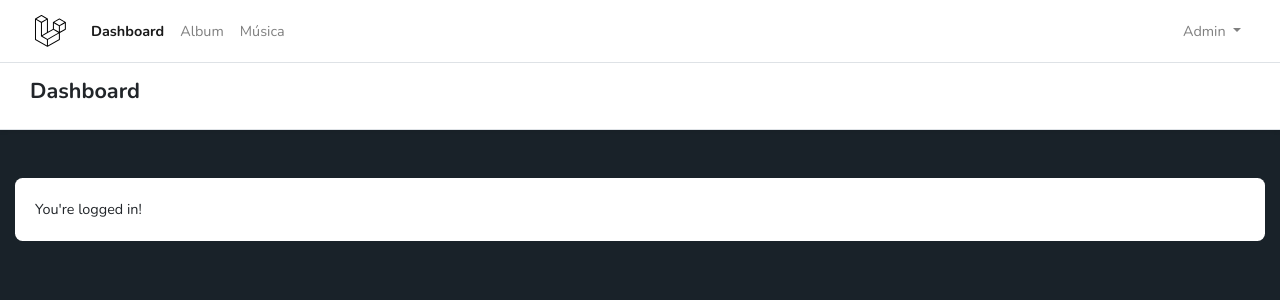
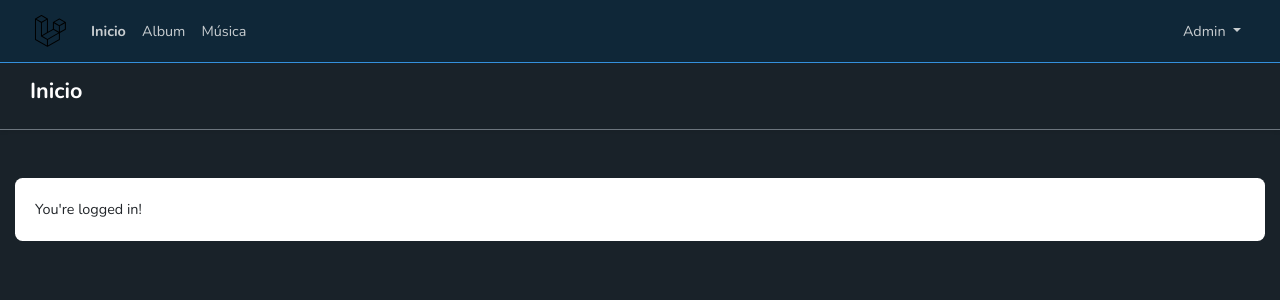
Before and after one commit to Jorgegga/proyecto-integrado, a Laravel app: page /dashboard in a window 1280 px wide. Shown: the top 300 px of the page. Run offline with Laravel 8, Linux system fonts and the light colour scheme; a user stored in the database is signed in; data comes from the database, SQL or seed files in the repository; style sheets or scripts are compiled from the project's sources; some web fonts are replaced.

Commit message:
primeros cambios cabecera

```diff
--- a/resources/views/album/albumindex.blade.php
+++ b/resources/views/album/albumindex.blade.php
@@ -1,4 +1,4 @@
-@inject('albumMet', 'App\Models\Album');
+@inject('albumMet', 'App\Models\Album')
 <x-app-layout>
     <x-slot name="header">
         <h2 class="font-semibold text-xl text-white leading-tight">
--- a/resources/views/dashboard.blade.php
+++ b/resources/views/dashboard.blade.php
@@ -1,7 +1,7 @@
 <x-app-layout>
     <x-slot name="header">
-        <h2 class="h4 font-weight-bold">
-            {{ __('Dashboard') }}
+        <h2 class="h4 font-weight-bold text-white">
+            {{ __('Inicio') }}
         </h2>
     </x-slot>
 
--- a/resources/views/layouts/app.blade.php
+++ b/resources/views/layouts/app.blade.php
@@ -22,7 +22,7 @@
         @include('layouts.navigation')
 
         <!-- Page Heading -->
-        <header class="d-flex py-3 bg-white shadow-sm border-bottom col-12">
+        <header class="d-flex py-3 shadow-sm border-bottom border-secondary col-12">
             <div class="container">
                 {{ $header }}
             </div>
--- a/resources/views/layouts/navigation.blade.php
+++ b/resources/views/layouts/navigation.blade.php
@@ -1,4 +1,4 @@
-<nav class="navbar navbar-expand-md navbar-light bg-white border-bottom sticky-top">
+<nav class="navbar navbar-expand-md navbar-light border-bottom border-primary sticky-top" style="background-color: #0f2738;">
     <div class="container">
         <!-- Logo -->
         <a class="navbar-brand" href="/">
@@ -10,14 +10,14 @@
 
         <div class="collapse navbar-collapse" id="navbarSupportedContent">
             <!-- Left Side Of Navbar -->
-            <ul class="navbar-nav mr-auto">
-                <x-nav-link href="{{ route('dashboard') }}" :active="request()->routeIs('dashboard')">
-                    {{ __('Dashboard') }}
+            <ul class="navbar-nav mr-auto" >
+                <x-nav-link href="{{ route('dashboard') }}" :active="request()->routeIs('dashboard')" style="color: #C8CDD0;">
+                    {{ __('Inicio') }}
                 </x-nav-link>
-                <x-nav-link href="{{ route('albums.index') }}" :active="request()->routeIs('albums.index')">
+                <x-nav-link href="{{ route('albums.index') }}" :active="request()->routeIs('albums.index')" style="color: #C8CDD0;">
                     {{ __('Album') }}
                 </x-nav-link>
-                <x-nav-link href="{{ route('musics.index') }}" :active="request()->routeIs('musics.index')">
+                <x-nav-link href="{{ route('musics.index') }}" :active="request()->routeIs('musics.index')" style="color: #C8CDD0;">
                     {{ __('Música') }}
                 </x-nav-link>
             </ul>
@@ -27,7 +27,7 @@
 
                 <!-- Settings Dropdown -->
                 @auth
-                    <x-dropdown id="settingsDropdown">
+                    <x-dropdown id="settingsDropdown" style="color: #C8CDD0;">
                         <x-slot name="trigger">
                             {{ Auth::user()->name }}
                         </x-slot>
```
Also changed, not shown: resources/views/musica/musicaindex.blade.php (+3 -4 lines).
